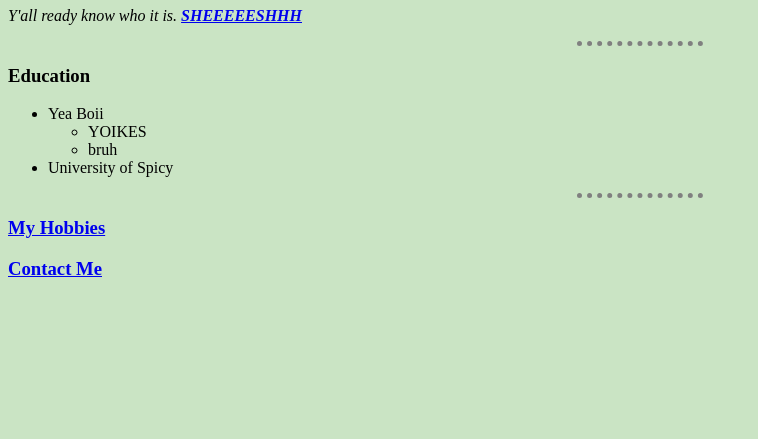
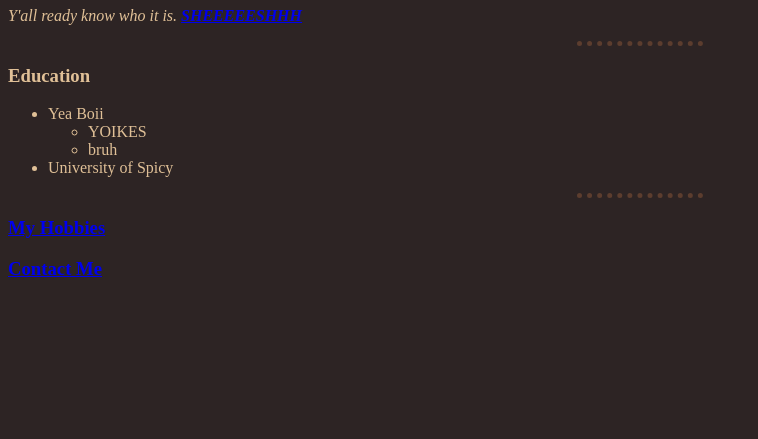
Before and after one commit to ajezpeleta/web-development-practice, a plain HTML site: page index.html in a window 1280 px wide. Shown: the part 361-800 px from the top of the page, without its empty margins (0-758 px from the left). Drawn offline with Linux system fonts and the light colour scheme.

Commit message:
Update styles.css with new color palette

```diff
--- a/css/styles.css
+++ b/css/styles.css
@@ -1,11 +1,23 @@
 body {
-    background-color: rgb(202, 228, 196);
+    background-color: #2D2424 ;
   }
 
   hr {
     border-style: none;
     border-top-style: dotted;
-    border-color: gray;
+    border-color: #5C3D2E;
     border-width: 5px;
     width: 10%;
   }
+
+  h1, h3 {
+    color: #E0C097;
+  }
+
+  p {
+    color: #E0C097;
+  }
+
+  li {
+    color: #E0C097;
+  }
```
